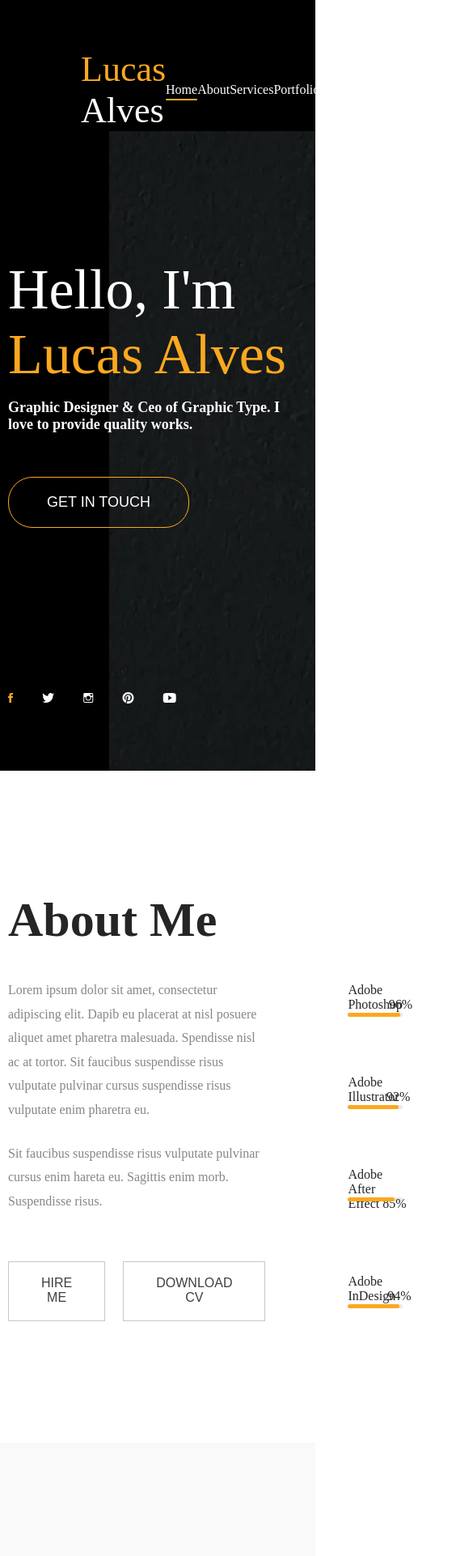
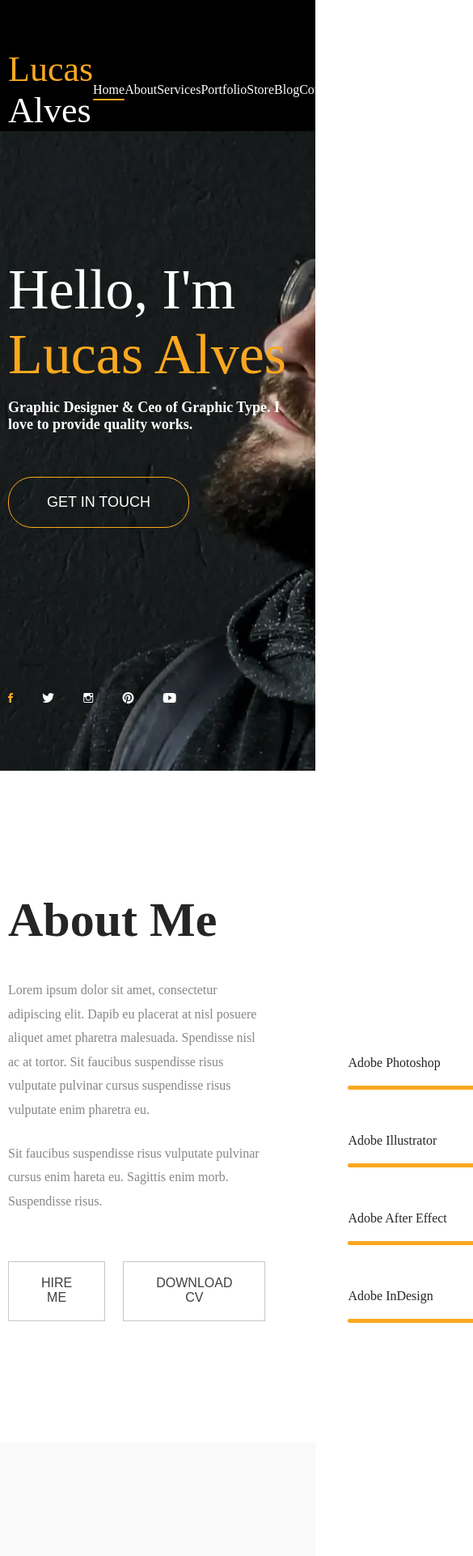
Before and after one commit to evan-weissrussland/portfolio, a React app: page / in a window 390 px wide. Shown: the top 1922 px of the page at 81% size, 585 px wide, since content can reach past the window. Built offline with nearby package versions, Linux system fonts and the light colour scheme.

Commit message:
рефактор адаптив

```diff
--- a/src/App.tsx
+++ b/src/App.tsx
@@ -9,9 +9,8 @@ import {Contacts} from "./components/Contacts";
 import {Statistics} from "./components/Statistics";
 import {Footer} from "./components/Footer";
 import {Services} from "./components/Services/Services";
-import React, {useEffect} from "react";
-import {Outlet, RouterProvider, useNavigate} from "react-router-dom";
-import {router} from "./router";
+import React from "react";
+import {Outlet} from "react-router-dom";
 import {Container} from "./components/assets/Container";
 import avaAboutMe from './images/Mask-Group.webp'
 import {AboutMeDescription} from "./components/AboutWrapper";
--- a/src/components/AboutWrapper.tsx
+++ b/src/components/AboutWrapper.tsx
@@ -104,6 +104,10 @@ const AboutWrapper = styled.div`
     margin: 0 10px;
 `
 const AboutMe = styled.div`
+    flex-shrink: 1;
+    @media (max-width: 720px) {
+        flex-shrink: 3;
+    }
     h2 {
         font-size: 60px;
         color: #252525;
@@ -128,6 +132,11 @@ const MySkills = styled.div`
     padding-top: 74px;
     display: flex;
     align-items: flex-end;
+    flex-shrink: 3;
+    @media (max-width: 720px) {
+        flex-shrink: 1;
+        min-width: 219px;
+    }
 
     ul {
         width: 100%;
--- a/src/components/Header.tsx
+++ b/src/components/Header.tsx
@@ -42,6 +42,7 @@ const HeaderWrapper = styled.div`
     //padding-top: 60px;
     //border: 2px solid rgba(34, 255, 0, 0.94);
     z-index: 999999;
+    background: black;
 
 `;
 export const ContainerHeader = styled.div`
@@ -53,7 +54,12 @@ export const ContainerHeader = styled.div`
     align-items: center;
     padding: 60px 100px 0;
     margin: 0 auto;
-    background: black;
+    //background: black;
+
+    @media (max-width: 1450px) {
+        padding: 60px 10px 0;
+        max-width: 1275px;
+    }
 `;
 export const AuthorName = styled.a`
     color: white;
--- a/src/components/Home.tsx
+++ b/src/components/Home.tsx
@@ -65,4 +65,5 @@ export const HomeWrapper = styled.div`
 `
  const HomeSection = styled.section`
     background: black 0 url(${backHomeImage}) no-repeat;
+    background-position: center;
 `
--- a/src/components/Portfolio.tsx
+++ b/src/components/Portfolio.tsx
@@ -94,6 +94,11 @@ const PortfolioWrapper = styled.div`
         display: flex;
         flex-wrap: wrap;
         gap: 20px;
+
+        @media (max-width: 1272px) {
+            justify-content: center;
+        }
+
     }
 
     ${Button}:hover {
@@ -119,6 +124,12 @@ const PortfolioItem = styled.div<{backImage:string}>`
     background-image: url(${props => props.backImage});
     background-size: contain;
     background-repeat: no-repeat;
+
+    @media (max-width: 841px) {
+        height: 600px;
+        max-width: 100%;
+        background-size: cover;
+    }
 
     & > div {
         position: absolute;
--- a/src/components/Statistics.tsx
+++ b/src/components/Statistics.tsx
@@ -31,6 +31,10 @@ const StatsData = styled.ul`
     display: flex;
     justify-content: space-between;
     margin: 0 10px;
+    flex-wrap: wrap;
+    @media (max-width: 888px) {
+        flex-direction: column;
+    }
 `
 
 const StatItem = styled.li`
```
